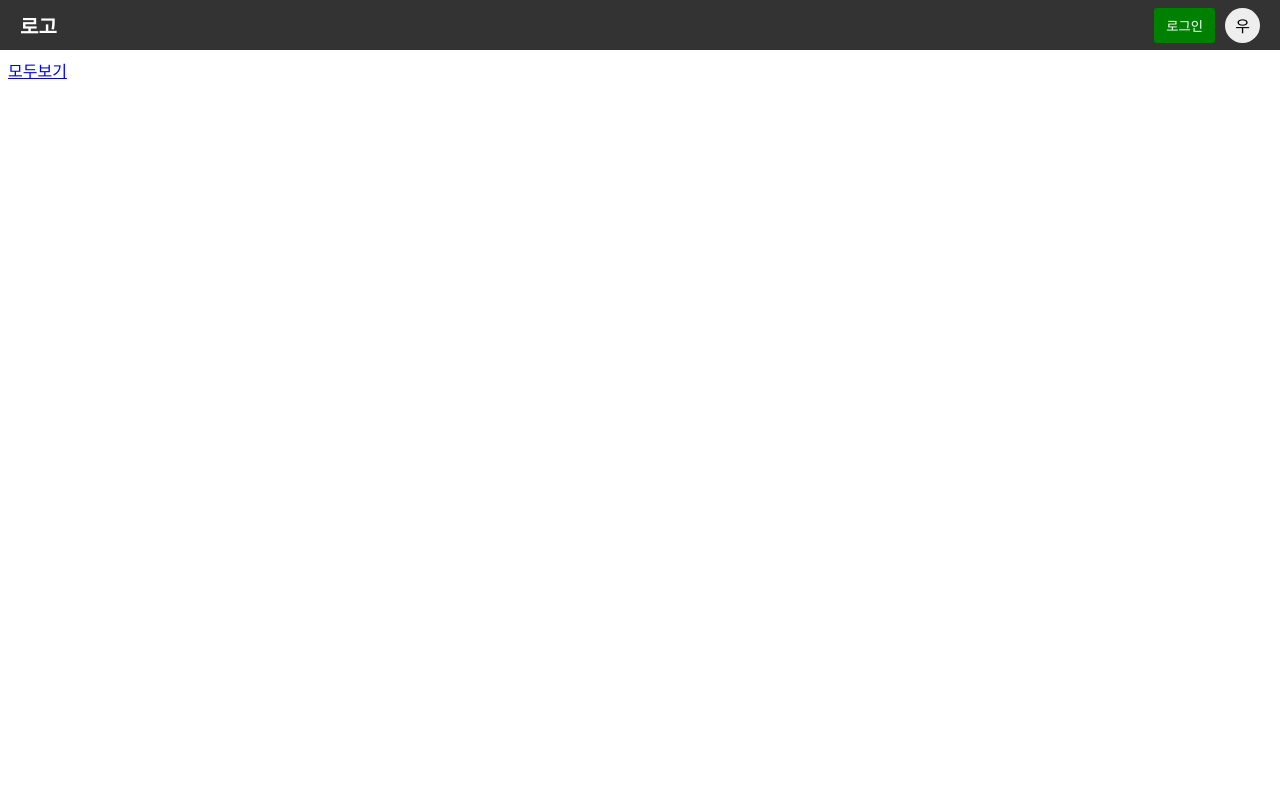
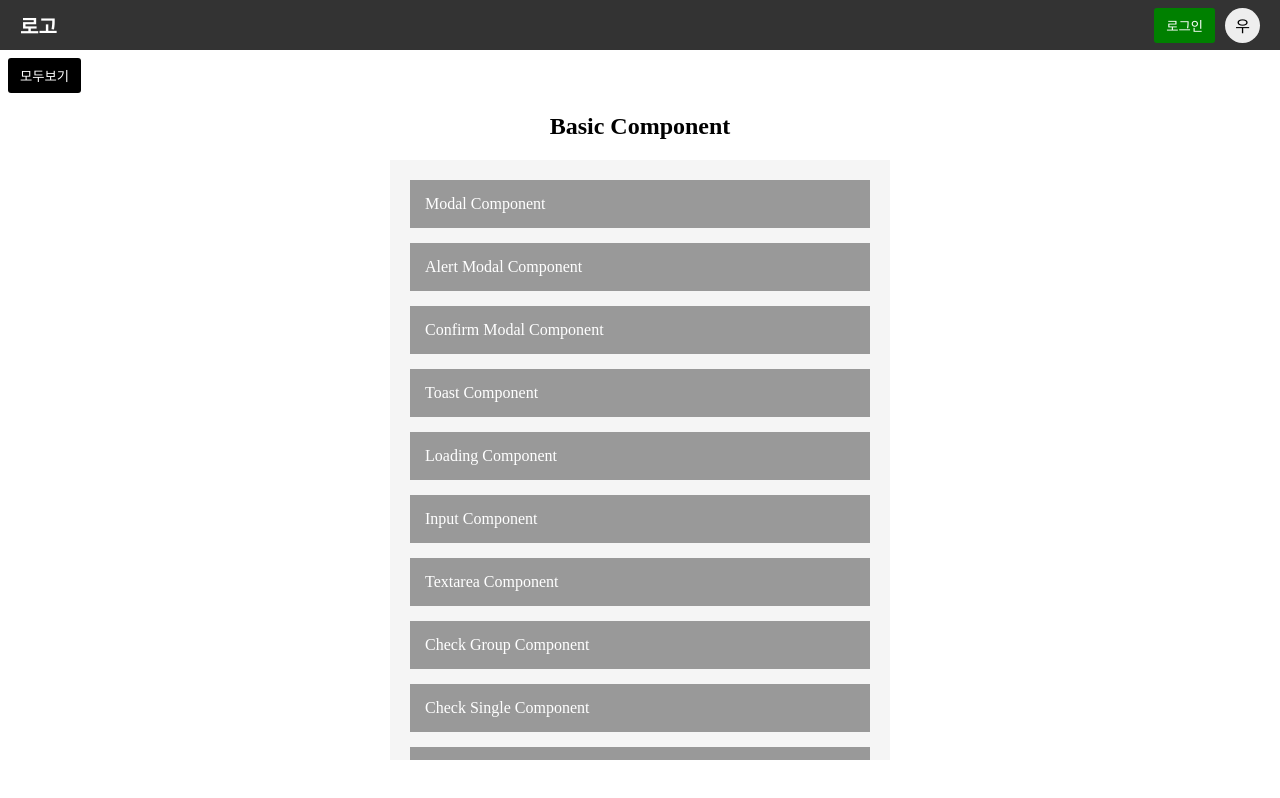
Before and after one commit to wknowpark797/vue2-basic-custom, a Vue app in the folder vue2-basic-custom/: page /main in a window 1280 px wide. Built offline with nearby package versions, Linux system fonts and the light colour scheme.

Commit message:
메인 페이지 - 컴포넌트 리스트 추가 및 스타일 수정

```diff
--- a/vue2-basic-custom/src/views/MainComp.vue
+++ b/vue2-basic-custom/src/views/MainComp.vue
@@ -4,9 +4,17 @@
 
 <template>
     <div class="main-wrap">
-        <div>
-            <router-link :to="'/dev/document'">
-                모두보기
+        <ButtonComp @click="$router.push('/dev/document')">
+            모두보기
+        </ButtonComp>
+
+        <h2 class="page-title">Basic Component</h2>
+
+        <div class="component-wrap">
+            <router-link :to="''"
+                        v-for="item in listComp"
+                        :key="item.seq">
+                {{ item.name }}
             </router-link>
         </div>
     </div>
@@ -17,7 +25,33 @@
         name: 'MainComp',
         data() {
             return {
-
+                listComp: [
+                    { seq: 1, name: 'Modal Component', link: '' },
+                    { seq: 2, name: 'Alert Modal Component', link: '' },
+                    { seq: 3, name: 'Confirm Modal Component', link: '' },
+                    { seq: 4, name: 'Toast Component', link: '' },
+                    { seq: 5, name: 'Loading Component', link: '' },
+                    { seq: 6, name: 'Input Component', link: '' },
+                    { seq: 7, name: 'Textarea Component', link: '' },
+                    { seq: 8, name: 'Check Group Component', link: '' },
+                    { seq: 9, name: 'Check Single Component', link: '' },
+                    { seq: 10, name: 'Radio Component', link: '' },
+                    { seq: 11, name: 'Switch Component', link: '' },
+                    { seq: 12, name: 'Select Component', link: '' },
+                    { seq: 13, name: 'Dropdown Component', link: '' },
+                    { seq: 14, name: 'Datepicker Component', link: '' },
+                    { seq: 15, name: 'Timepicker Component', link: '' },
+                    { seq: 16, name: 'File Upload Component', link: '' },
+                    { seq: 17, name: 'Button Component', link: '' },
+                    { seq: 18, name: 'Accordion Component', link: '' },
+                    { seq: 19, name: 'Avatar Component', link: '' },
+                    { seq: 20, name: 'Count Component', link: '' },
+                    { seq: 21, name: 'Pagination Component', link: '' },
+                    { seq: 22, name: 'Rating Component', link: '' },
+                    { seq: 23, name: 'Tabs Component', link: '' },
+                    { seq: 24, name: 'Tags Component', link: '' },
+                    { seq: 25, name: 'Scroll Top Component', link: '' }
+                ]
             }
         },
         mounted() {
@@ -30,5 +64,31 @@
 </script>
 
 <style lang="scss" scoped>
-
+    .main-wrap {
+        .page-title {
+            text-align: center;
+        }
+        .component-wrap {
+            max-width: 500px;
+            max-height: calc(100vh - 200px);
+            background: #f5f5f5;
+            margin: 0 auto;
+            padding: 20px;
+            box-sizing: border-box;
+            overflow: auto;
+            > a {
+                display: block;
+                background: #999;
+                padding: 15px;
+                color: #fff;
+                text-decoration: none;
+                &:hover {
+                    background: #555;
+                }
+                &:not(:first-child) {
+                    margin-top: 15px;
+                }
+            }
+        }
+    }
 </style>
```
